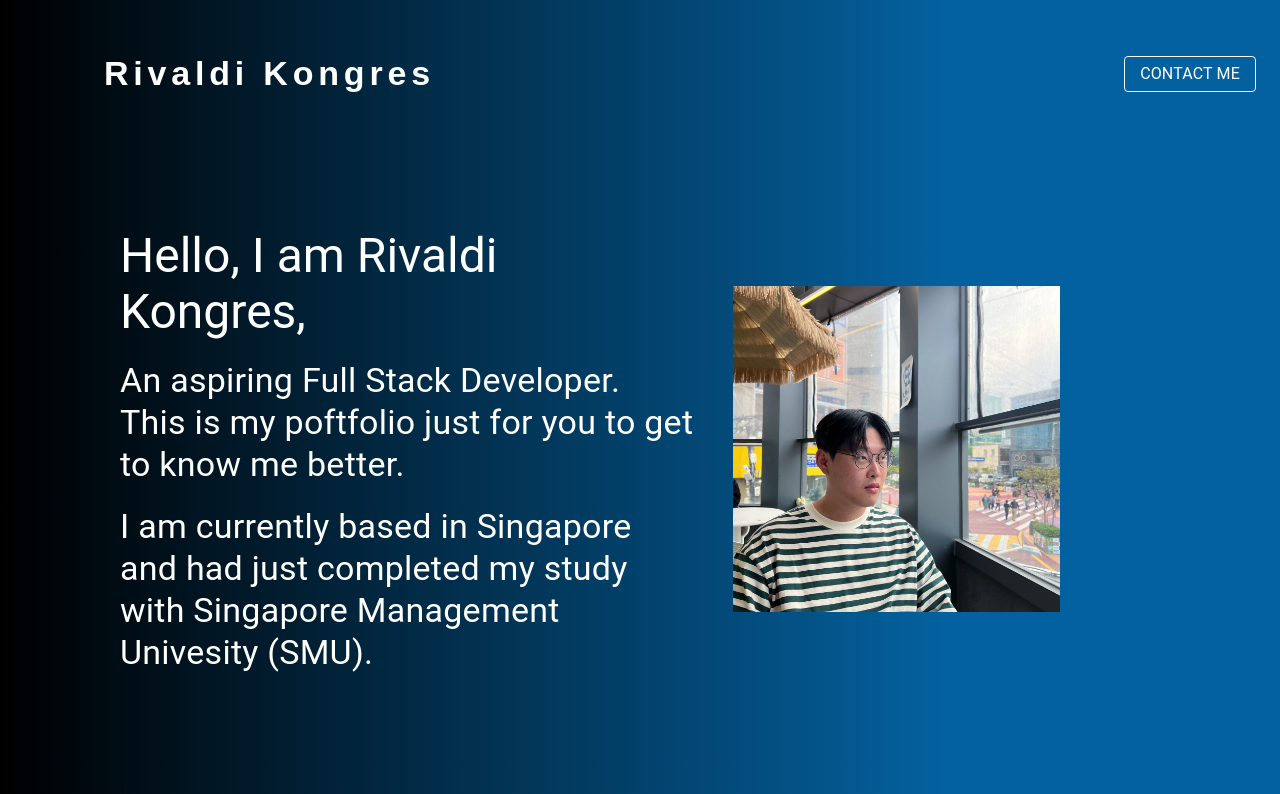
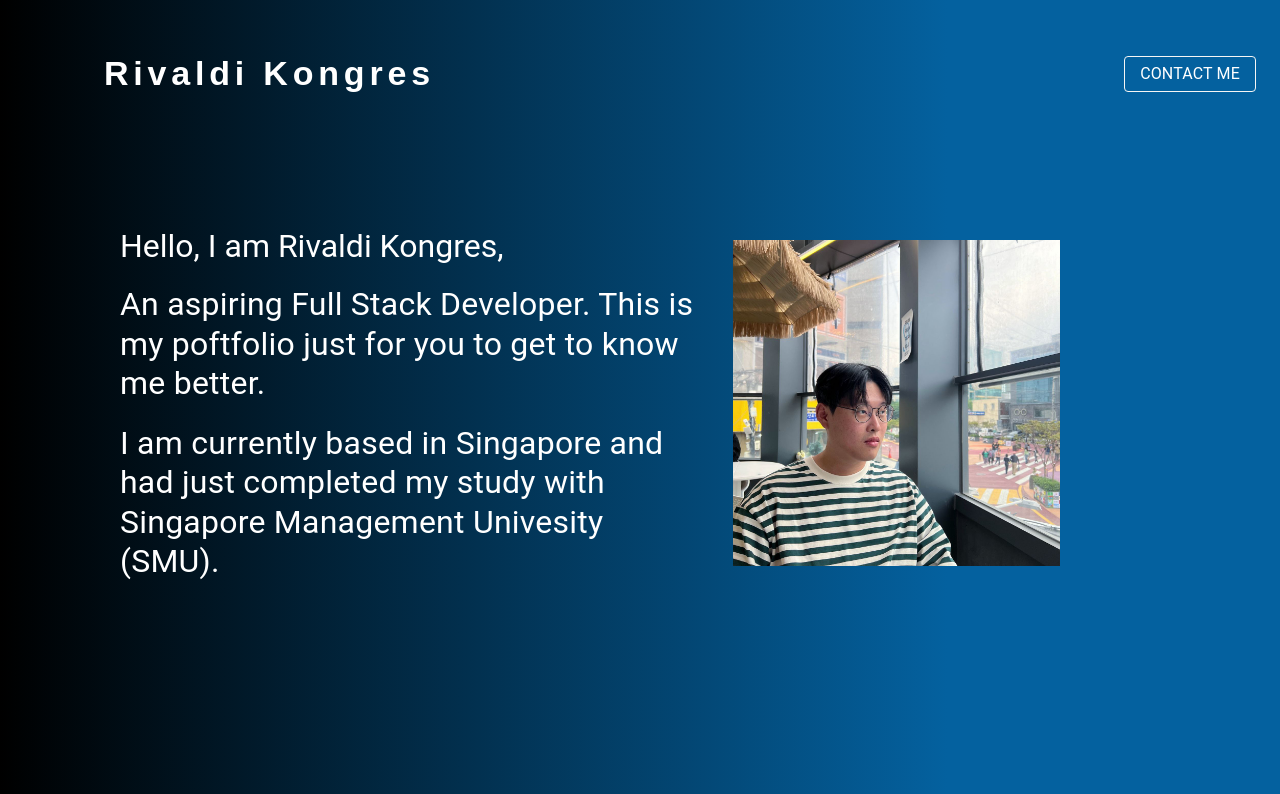
Before and after one commit to Rivaldi0097/Portfolio, a React (Create React App) app in the folder frontend/: page / in a window 1280 px wide. Shown: the top 794 px of the page. Built offline with nearby package versions, Linux system fonts and the light colour scheme.

Commit message:
fix margin

```diff
--- a/frontend/src/Components/AboutMe.js
+++ b/frontend/src/Components/AboutMe.js
@@ -19,13 +19,13 @@ function AboutMe(props) {
                     xl={7}
                     sx={{p:{sm:5, md:5}}}
                 >
-                    <Typography variant='h3' align='left'>Hello, I am Rivaldi Kongres,</Typography>
+                    <Typography variant='h3' align='left' sx={{fontSize:{xs:'2rem', sm:'2rem', md:'2rem'}}}>Hello, I am Rivaldi Kongres,</Typography>
                     <br/>
-                    <Typography variant='h4' align='left'>
+                    <Typography variant='h4' align='left' sx={{fontSize:{xs:'2rem', sm:'2rem', md:'2rem'}}}>
                         An aspiring Full Stack Developer. This is my poftfolio just for you to get to know me better.
                     </Typography>
                     <br/>
-                    <Typography variant='h4' align='left'>
+                    <Typography variant='h4' align='left' sx={{fontSize:{xs:'2rem', sm:'2rem', md:'2rem'}}}>
                         I am currently based in Singapore and had just completed my study with Singapore Management Univesity (SMU).
                     </Typography>
                 </Grid>
--- a/frontend/src/Components/Education.js
+++ b/frontend/src/Components/Education.js
@@ -41,7 +41,10 @@ function Education(props) {
                 {education.map((obj, i)=>{
                     return(
                         <Grid item key={i}>
-                            <Card sx={{ width: 500, minHeight:300 }}>
+                            <Card sx={{
+                                    width: {xs:300, sm:400, md:500},
+                                    minHeight:300
+                                }}>
                                 <CardMedia
                                     sx={{ height: 200 }}
                                     image={obj.img}
```
